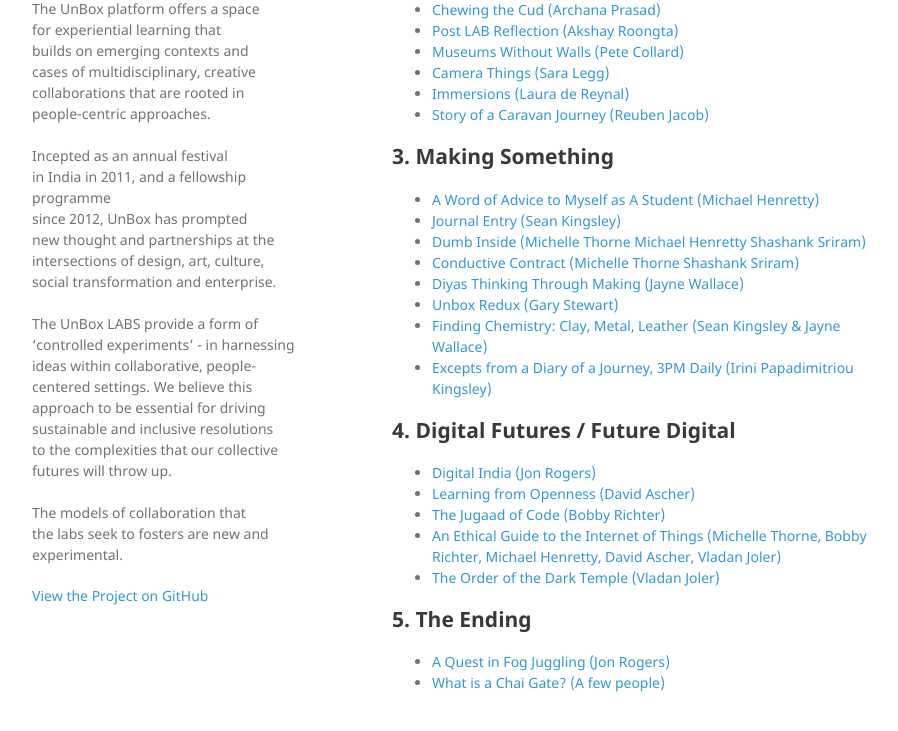
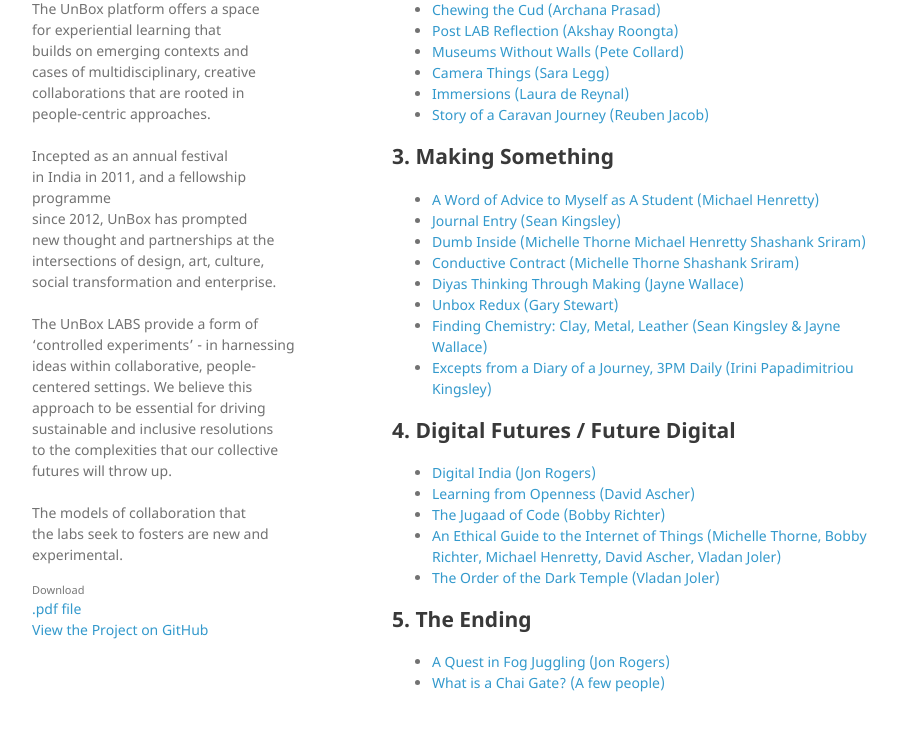
Before and after one commit to DigiTransGlasgow/caravan, a Jekyll site: the page built from index.md, in a window 1280 px wide and 1205 px high. Shown: the part 442-1173 px from the top of the window, without its empty margins (178-1076 px from the left). Built offline with Jekyll 4.4.1, drawn with Linux system fonts in a browser that asks for light colours; the repository's description, which GitHub fills in, is left out; our own code applies the rules of GitHub Pages for plain Markdown files.

Commit message:
Download pdf

```diff
--- a/_layouts/default.html
+++ b/_layouts/default.html
@@ -55,6 +55,10 @@
           <br/>the labs seek to fosters are new and
           <br/>experimental.
         </p>
+        <a class="button" type="type=application/pdf" href="{{ site.baseurl }}/media/unbox_caravan.pdf" download>
+          <small>Download</small>
+          .pdf file
+        </a>
 
                 {% if site.github.is_project_page %}
                   <p class="view"><a href="{{ site.github.repository_url }}">View the Project on GitHub <small>{{ github_name }}</small></a></p>
```
Also changed, not shown: 1 other file.
